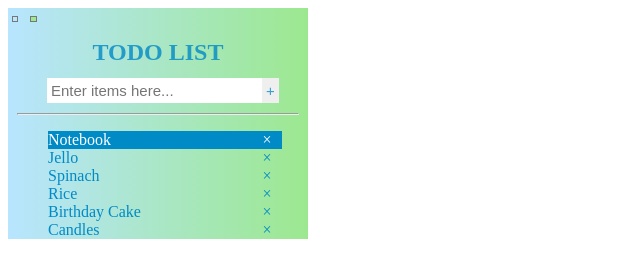
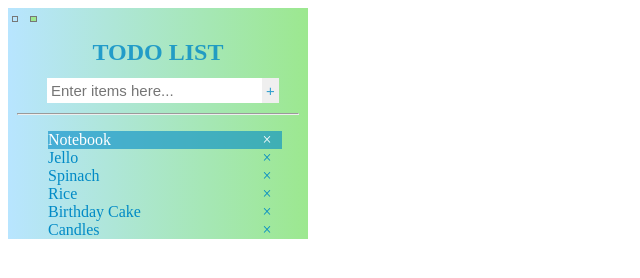
Before and after one commit to crazyjwl/Todo-List, a plain HTML site: page index.html in a window 1280 px wide. In both pictures the pointer is over the item 165 px from the left and 140 px from the top of the page. Shown: the whole page, without its empty margins (0-640 px from the left). Drawn offline with Linux system fonts and the light colour scheme.

Commit message:
a little change

```diff
--- a/style.css
+++ b/style.css
@@ -56,7 +56,7 @@ li{
 
 li:hover{
   color: white;
-  background-color: rgb(0, 138, 198);
+  background-color: rgba(0, 138, 198, .6);
 }
 
 .close{
```
